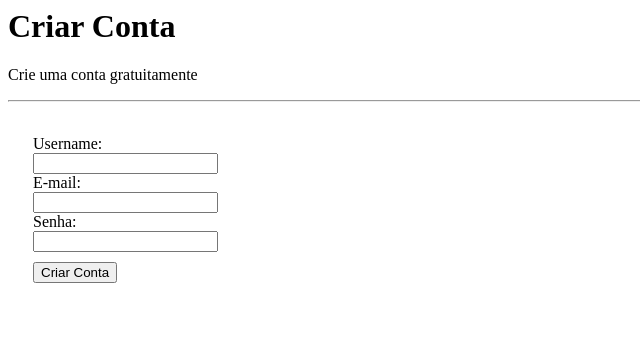
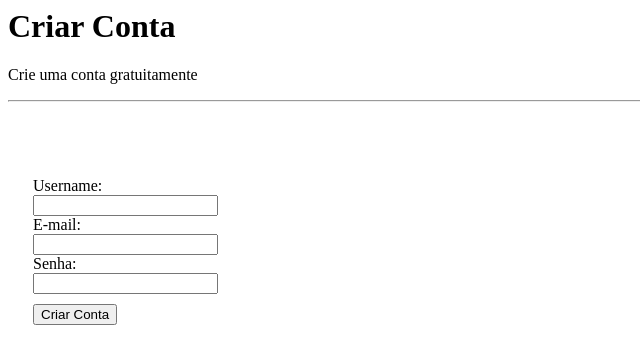
Before and after one commit to JulioEvencio/php-quest, a PHP site: page /app/views/pages/signup.php in a window 1280 px wide. Shown: the top 364 px of the page, without its empty margins (0-640 px from the left). Run offline with PHP 8.4, Linux system fonts and the light colour scheme; the template is opened without the code that fills it, so the values that code supplies are empty.

Commit message:
Update CSS from Sign up

```diff
--- a/public/css/signup.css
+++ b/public/css/signup.css
@@ -2,6 +2,7 @@
 
 .signup__form {
     padding: 25px;
+    margin: 50px 0px;
 }
 
 .signup__button {
```
